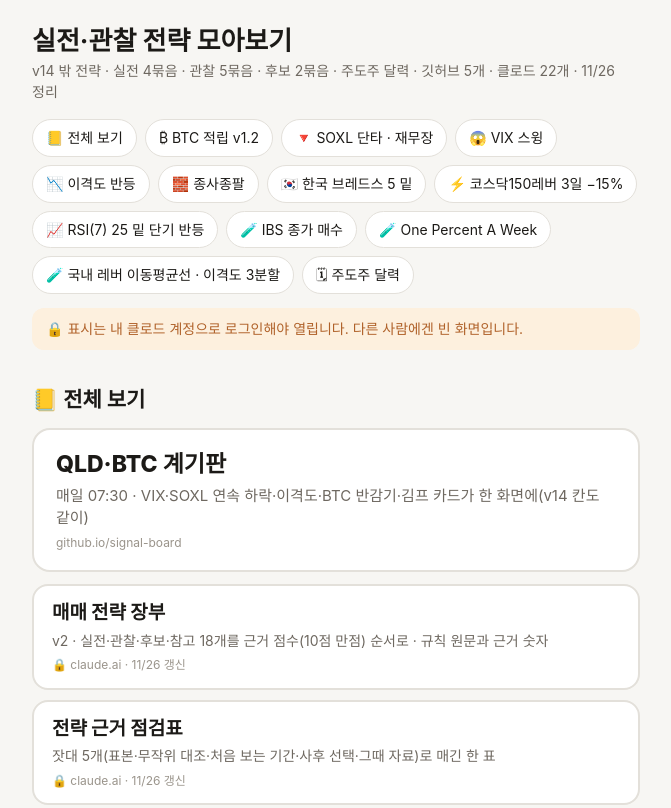
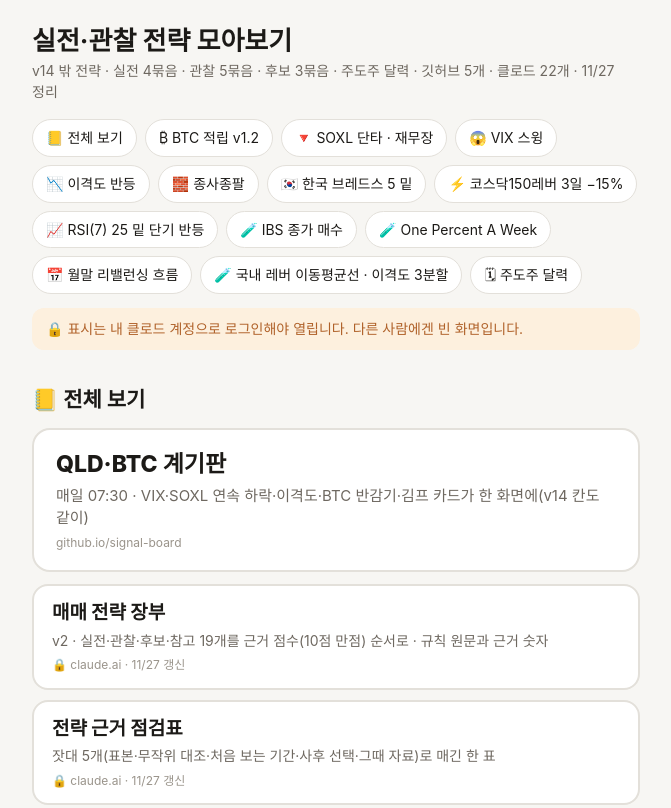
Before and after one commit to matin32644-prog/strategy-hub, a plain HTML site: page index.html in a window 1280 px wide. Shown: the top 808 px of the page, without its empty margins (304-975 px from the left). Drawn offline with Linux system fonts and the light colour scheme.

Commit message:
update hub

```diff
--- a/index.html
+++ b/index.html
@@ -35,9 +35,9 @@ a.pick.sm small{font-size:14px}
 .foot{font-size:12px;color:var(--faint);margin-top:32px;line-height:1.6}
 .foot a{color:inherit}
 </style></head>
-<body data-built="2026-11-26T11:45:28+09:00"><main>
+<body data-built="2026-11-27T20:35:31+09:00"><main>
 <h1>실전·관찰 전략 모아보기</h1>
-<p class="sub">v14 밖 전략 · 실전 4묶음 · 관찰 5묶음 · 후보 2묶음 · 주도주 달력 · 깃허브 5개 · 클로드 22개 · 11/26 정리</p>
+<p class="sub">v14 밖 전략 · 실전 4묶음 · 관찰 5묶음 · 후보 3묶음 · 주도주 달력 · 깃허브 5개 · 클로드 22개 · 11/27 정리</p>
 <nav>
 <a href="#all">📒 전체 보기</a>
 <a href="#btc">₿ BTC 적립 v1.2</a>
@@ -50,13 +50,14 @@ a.pick.sm small{font-size:14px}
 <a href="#rsi">📈 RSI(7) 25 밑 단기 반등</a>
 <a href="#ibs">🧪 IBS 종가 매수</a>
 <a href="#cus">🧪 One Percent A Week</a>
+<a href="#me">📅 월말 리밸런싱 흐름</a>
 <a href="#ckr">🧪 국내 레버 이동평균선 · 이격도 3분할</a>
 <a href="#theme">🗓 주도주 달력</a>
 </nav><div class="lock">🔒 표시는 내 클로드 계정으로 로그인해야 열립니다. 다른 사람에겐 빈 화면입니다.</div>
 <h2 id="all">📒 전체 보기 </h2>
 <a class="pick" href="https://matin32644-prog.github.io/signal-board/" rel="noreferrer">QLD·BTC 계기판<small>매일 07:30 · VIX·SOXL 연속 하락·이격도·BTC 반감기·김프 카드가 한 화면에(v14 칸도 같이)</small><i>github.io/signal-board</i></a>
-<a class="pick sm" href="https://claude.ai/artifact/M8nTxJdsLjswpyqePe294B" rel="noreferrer">매매 전략 장부<small>v2 · 실전·관찰·후보·참고 18개를 근거 점수(10점 만점) 순서로 · 규칙 원문과 근거 숫자</small><i>🔒 claude.ai · 11/26 갱신</i></a>
-<a class="pick sm" href="https://claude.ai/artifact/8u4tByQmAzUhHQ78JuDGn6" rel="noreferrer">전략 근거 점검표<small>잣대 5개(표본·무작위 대조·처음 보는 기간·사후 선택·그때 자료)로 매긴 한 표</small><i>🔒 claude.ai · 11/26 갱신</i></a>
+<a class="pick sm" href="https://claude.ai/artifact/M8nTxJdsLjswpyqePe294B" rel="noreferrer">매매 전략 장부<small>v2 · 실전·관찰·후보·참고 19개를 근거 점수(10점 만점) 순서로 · 규칙 원문과 근거 숫자</small><i>🔒 claude.ai · 11/27 갱신</i></a>
+<a class="pick sm" href="https://claude.ai/artifact/8u4tByQmAzUhHQ78JuDGn6" rel="noreferrer">전략 근거 점검표<small>잣대 5개(표본·무작위 대조·처음 보는 기간·사후 선택·그때 자료)로 매긴 한 표</small><i>🔒 claude.ai · 11/27 갱신</i></a>
 <h2 id="btc">₿ BTC 적립 v1.2 <span class="st live">실전</span></h2>
 <ul class="rule"><li>매일 적립 · 반감기 달력으로 쉬기·바닥 구간 더 사기·꼭지 구간 나눠 팔기 · 김치 프리미엄 5% 넘으면 미루기</li><li>꼭지 구간 공포탐욕 F3는 관찰만(매도 구간에서만 뜸, 다음 기회 2029-06)</li></ul>
 <p class="run">돌리는 것: 계기판 매일 07:30 · btc_f3_watch 09:20</p>
@@ -112,6 +113,10 @@ a.pick.sm small{font-size:14px}
 <p class="run">돌리는 것: 없음 · 전용 페이지 없음(검수 페이지 + 장부 카드)</p>
 <a class="pick sm" href="https://claude.ai/artifact/M8Y2L6EPFvSHaUJaEY5NR6" rel="noreferrer">공개 퀀트 전략 전수 검수<small>트뷰 2,067·깃허브 269·Quantpedia 82·X 200여 개를 훑어 새로 통과한 게 IBS·OPW 두 개 · 인기 16갈래는 탈락</small><i>🔒 claude.ai · 11/07 갱신</i></a>
 <a class="pick sm" href="https://claude.ai/artifact/M8nTxJdsLjswpyqePe294B" rel="noreferrer">매매 전략 장부 «후보» 칸<small>전용 페이지가 없어서 규칙·근거·한계 원문은 장부 카드에</small><i>🔒 claude.ai · 11/08 갱신</i></a>
+<h2 id="me">📅 월말 리밸런싱 흐름 <span class="st cand">후보</span></h2>
+<ul class="rule"><li>마지막 거래일 5일 전 종가에 «이번 달 SPY − TLT» 확인 → 채권이 이겼으면 3일 전 종가에 TQQQ 매수·월말 종가 매도 · 주식이 이겼으면 월말 종가 매수·다음 달 3번째 거래일 종가 매도</li><li>연기금·균형형 펀드가 월말에 비율을 맞추는 흐름 · 11/27 사전 등록 검정 4/4 통과(안 본 8종목 8/8, 달 중간엔 0) · 기록만(13318) · 2000년 전엔 효과 없음</li></ul>
+<p class="run">돌리는 것: 없음 · 전용 페이지 없음(장부 카드 · 원본 research/gh_novel_1127)</p>
+<a class="pick sm" href="https://claude.ai/artifact/M8nTxJdsLjswpyqePe294B" rel="noreferrer">매매 전략 장부 «후보» 칸<small>전용 페이지가 없어서 규칙·근거·한계 원문은 장부 카드에</small><i>🔒 claude.ai · 11/08 갱신</i></a>
 <h2 id="ckr">🧪 국내 레버 이동평균선 · 이격도 3분할 <span class="st cand">후보</span></h2>
 <ul class="rule"><li>이동평균선: KODEX 레버리지는 코스피200이 60일선 위일 때만, 코스닥150레버리지는 코스닥이 20일선 위일 때만 보유</li><li>이격도 3분할: 코스닥150 20일 이격도 90 밑에서 233740 1/3 → 첫 매수가 −5%·−10%에 1/3씩 · 평단 −15% 손절 · 익절 +5~10%</li><li>둘 다 11/02 검정 통과 · 아직 안 켬</li></ul>
 <p class="run">돌리는 것: 없음 · 전용 페이지 없음(장부 카드)</p>
```
